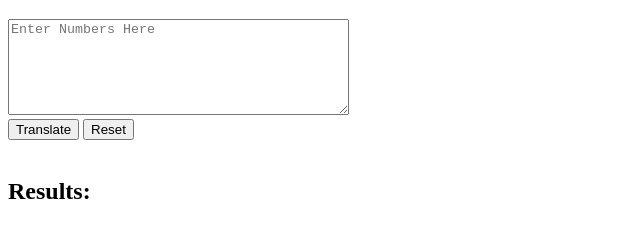
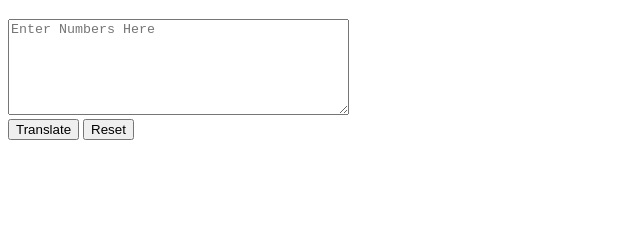
Before and after one commit to GregStillwell/neighborhood, a plain HTML site: page index.html in a window 1280 px wide. Shown: the part 61-298 px from the top of the page, without its empty margins (0-640 px from the left). Drawn offline with Linux system fonts and the light colour scheme.

Commit message:
updated README

```diff
--- a/css/styles.css
+++ b/css/styles.css
@@ -5,6 +5,6 @@
 }
 
 .hidden {
-  display:
+  display: none
 
 }
```
Also changed, not shown: 1 other file.
